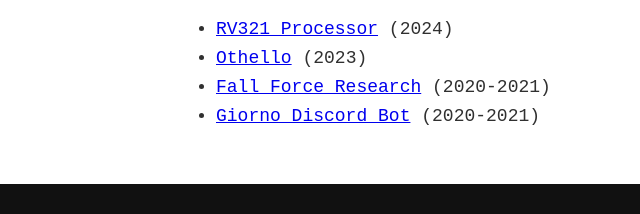
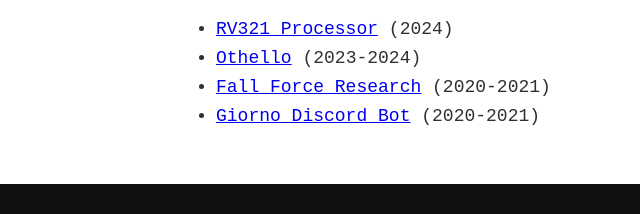
Before and after one commit to abhijay-py/abhijay-py.github.io, a plain HTML site: page projects.html in a window 1280 px wide. Shown: the part 495-709 px from the top of the page, 0-640 px from the left. Drawn offline with nearby package versions, Linux system fonts and the light colour scheme.

Commit message:
updated dates

```diff
--- a/projects.html
+++ b/projects.html
@@ -45,7 +45,7 @@
         <div class="portfolio-item-individual">
             <ul>
                 <li><a href="processor.html">RV321 Processor</a> (2024)</li>
-                <li><a href="othello.html">Othello</a> (2023)</li>
+                <li><a href="othello.html">Othello</a> (2023-2024)</li>
                 <li><a href="ffresearch.html">Fall Force Research</a>  (2020-2021)</li>
                 <li><a href="gdiscordbot.html">Giorno Discord Bot</a>  (2020-2021)</li>
             </ul>
```
